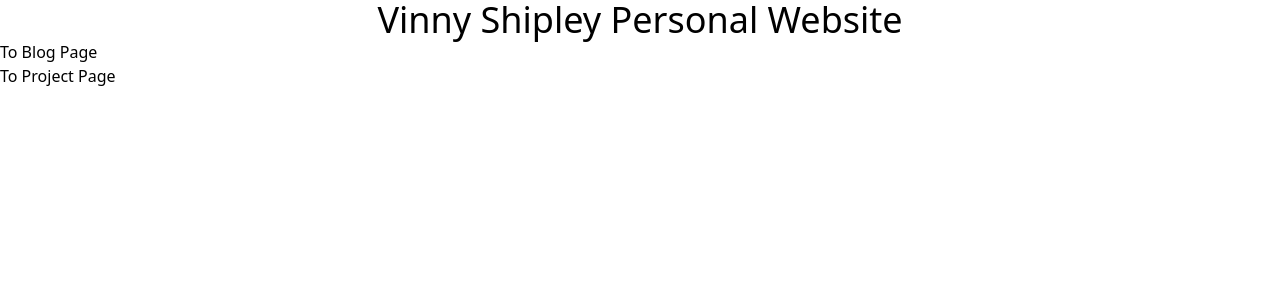
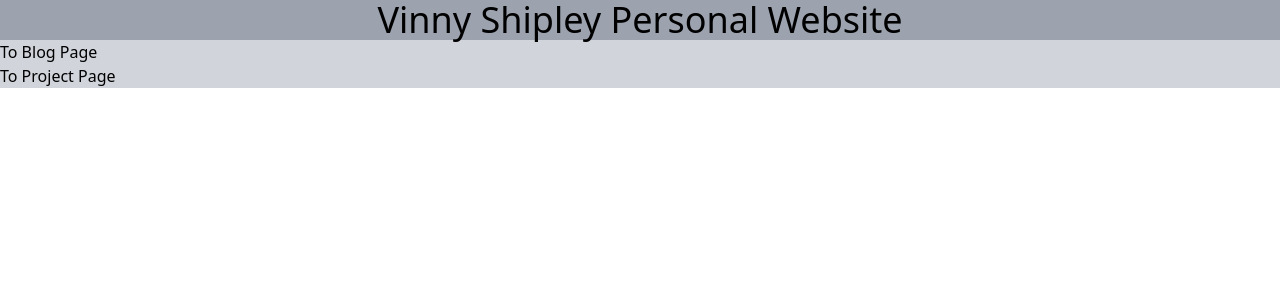
Before and after one commit to VinnyShipley/Personal_Site, a Next.js app: page / in a window 1280 px wide. Shown: the top 300 px of the page. Built offline with nearby package versions, Linux system fonts and the light colour scheme.

Commit message:
super basic css blocking with color

```diff
--- a/src/pages/index.js
+++ b/src/pages/index.js
@@ -3,12 +3,18 @@ import Link from 'next/link';
 export default function BlogLandingPage() {
 	return (
 		<>
-      <h1 className="text-4xl text-center text-bold">Vinny Shipley Personal Website</h1>
-      <h2>
-        <Link href="/blog">To Blog Page</Link>
+			<main className='bg-gray-500 mt-45'>
+				<div class='title'>
+					<h1 className='bg-gray-400 text-4xl text-center'>
+						Vinny Shipley Personal Website
+					</h1>
+				</div>
+				<h2 className='bg-gray-300 m-50'>
+					<Link href='/blog'>To Blog Page</Link>
 					<br></br>
-        <Link href="/projects">To Project Page</Link>
+					<Link href='/projects'>To Project Page</Link>
 				</h2>
+			</main>
 		</>
 	);
 }
```
Lines whose indentation alone changed are shown as unchanged.
